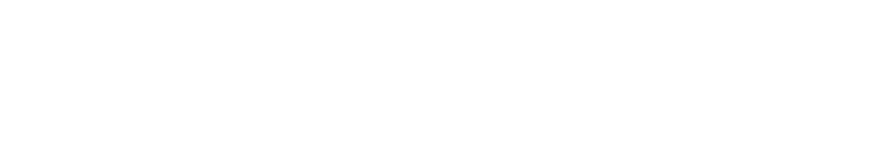
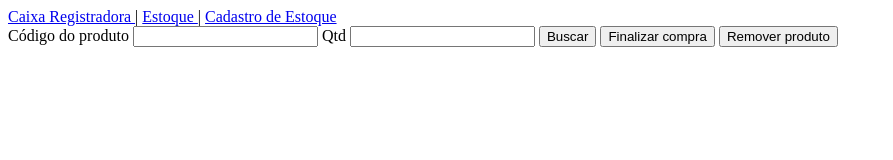
Before and after one commit to AGHATAA/sistema-estoque-vendas, a plain HTML site: page caixa_reg.html in a window 1280 px wide. Shown: the whole page, without its empty margins (0-893 px from the left). Drawn offline with Linux system fonts and the light colour scheme.

Commit message:
Formulário feito, porém, é preciso adicionar a tabela de produtos e o outoput, também é necessário adicionar os name= nos formularios do cadastro e login

```diff
--- a/caixa_reg.html
+++ b/caixa_reg.html
@@ -1,11 +1,39 @@
 <!DOCTYPE html>
-<html lang="en">
+<html lang="pt-br
 <head>
     <meta charset="UTF-8">
     <meta name="viewport" content="width=device-width, initial-scale=1.0">
-    <title>Document</title>
+    <title>Caixa Registradora</title>
 </head>
 <body>
+    <!--HEADER-->
+    <header class="">
+        <nav>
+            <a href="caixa_reg.html"> Caixa Registradora </a> |
+            <a href="#"> Estoque </a> |
+            <a href="#"> Cadastro de Estoque </a>
+        </nav>
+    </header>
+
+    <!--MAIN-->
+    <main>
+        <div class="buscar-produto">
+            <form action="#" method="post">
+                <label for="text">Código do produto</label>
+                <input type="text" id="text" name="codigo_produto" required>
+
+                <label for="number">Qtd</label>
+                <input type="number" id="number" name="quantidade" required>
+
+                <button type="submit" name="acao">Buscar</button>
+                <button type="submit" name="acao">Finalizar compra</button>
+                <button type="submit" name="acao">Remover produto</button>
+            </form>
+
+
+        </div>
+
+    </main>
 
 </body>
 </html>
```
Also changed, not shown: index.html (+1 -1 lines), login.html (+1 -1 lines).
